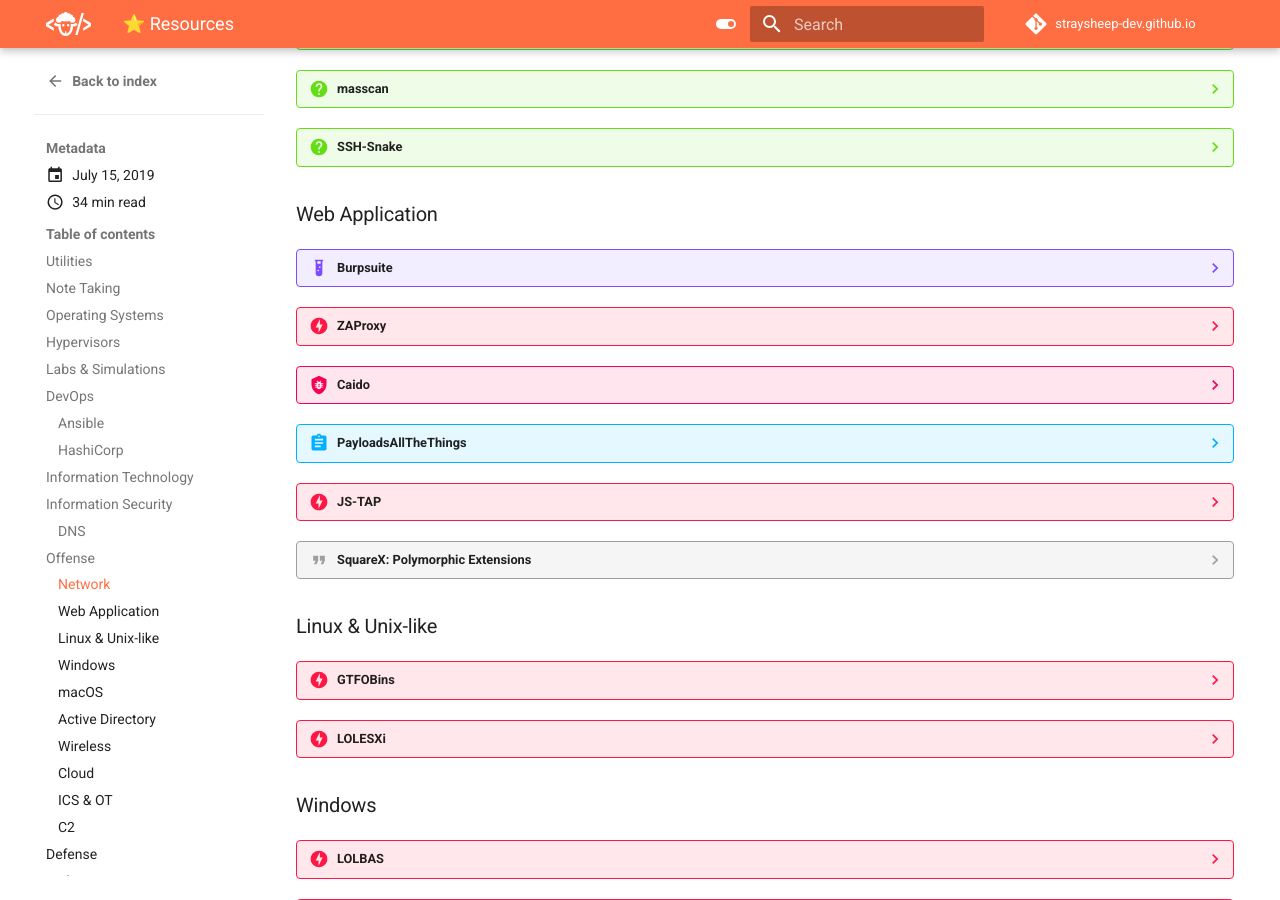
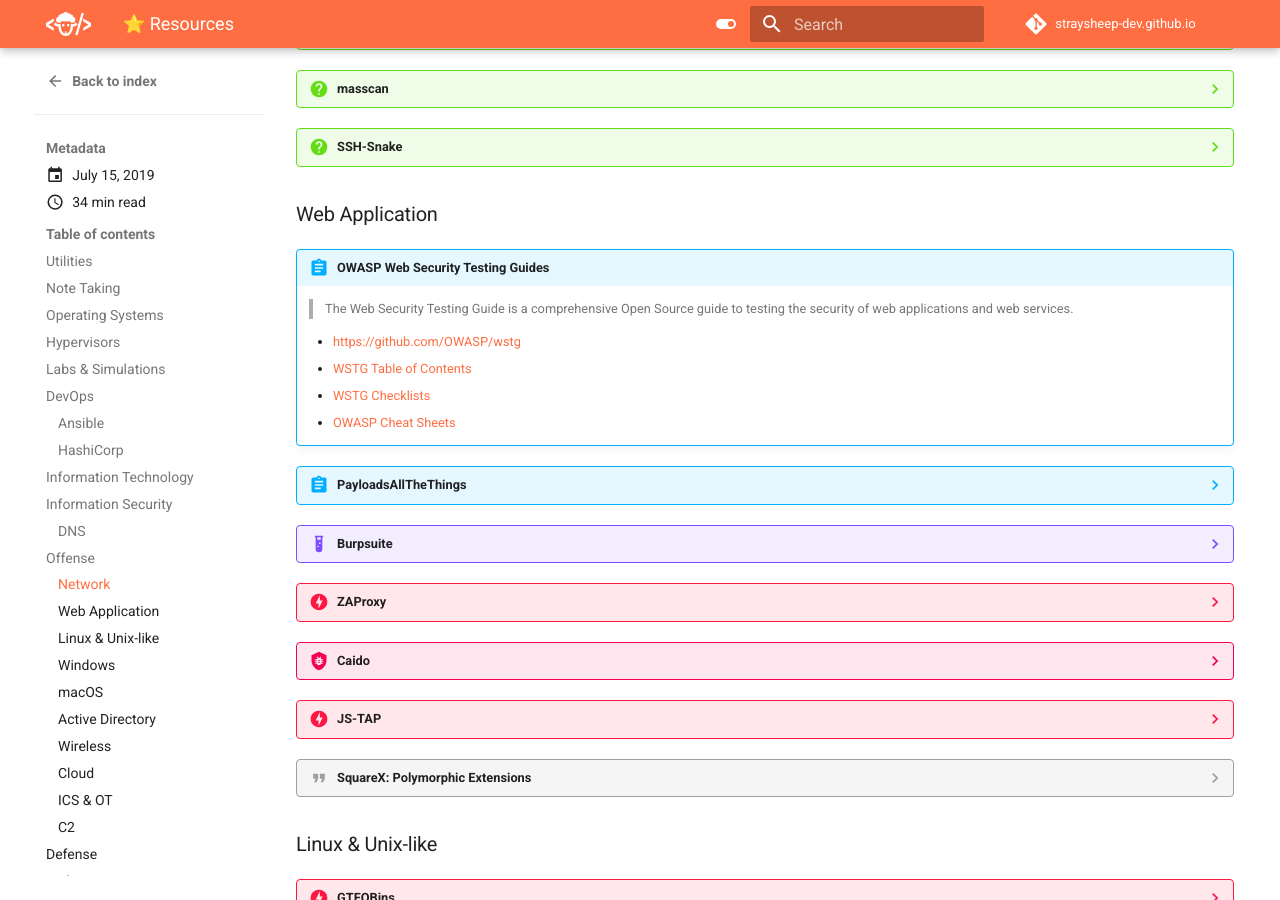
Before and after one commit to straysheep-dev/straysheep-dev.github.io, an MkDocs documentation site: the page built from docs/blog/posts/resources.md, in a window 1280 px wide and 900 px high, scrolled down 5723 px. Built offline with MkDocs 1.6.1 and Material for MkDocs 9.7.7, drawn with Linux system fonts in a browser that asks for light colours; comment, search, counter and statistics services are not loaded.

Commit message:
Update blog

```diff
--- a/docs/blog/posts/resources.md
+++ b/docs/blog/posts/resources.md
@@ -719,6 +719,22 @@
 
 ### Web Application
 
+!!! abstract "OWASP Web Security Testing Guides"
+
+	>  The Web Security Testing Guide is a comprehensive Open Source guide to testing the security of web applications and web services.
+
+	- <https://github.com/OWASP/wstg>
+	- [WSTG Table of Contents](https://github.com/OWASP/wstg/tree/master/document)
+	- [WSTG Checklists](https://github.com/OWASP/wstg/tree/master/checklists)
+	- [OWASP Cheat Sheets](https://github.com/OWASP/CheatSheetSeries/tree/master/cheatsheets)
+
+??? abstract "PayloadsAllTheThings"
+
+	A collection of payloads and techniques for application security / web application pentesting.
+
+	- <https://swisskyrepo.github.io/PayloadsAllTheThings/>
+	- <https://github.com/swisskyrepo/PayloadsAllTheThings>
+
 ??? example "Burpsuite"
 
 	Web application security testing tool, has free and paid licenses.
@@ -743,13 +759,6 @@
 
 	- <https://caido.io/>
 	- <https://github.com/caido>
-
-??? abstract "PayloadsAllTheThings"
-
-	A collection of payloads and techniques for application security / web application pentesting.
-
-	- <https://swisskyrepo.github.io/PayloadsAllTheThings/>
-	- <https://github.com/swisskyrepo/PayloadsAllTheThings>
 
 ??? danger "JS-TAP"
 
```
